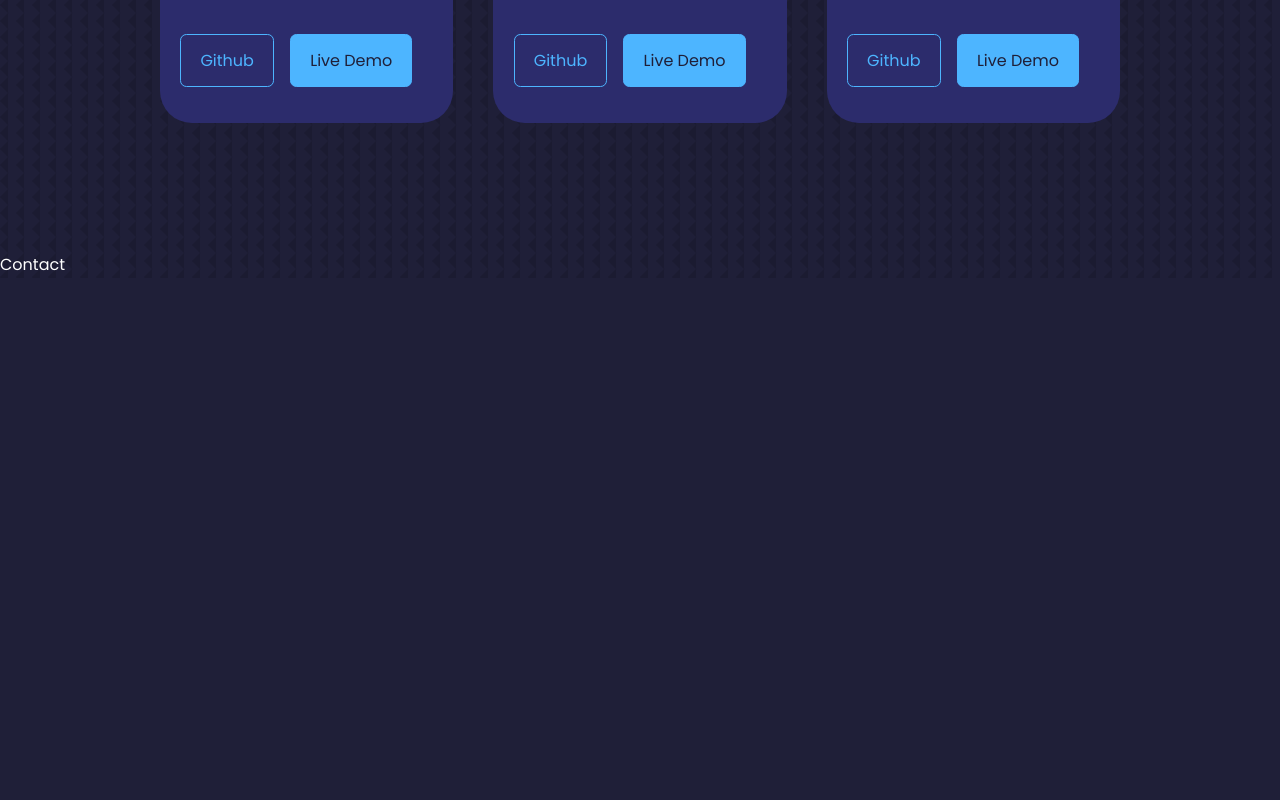
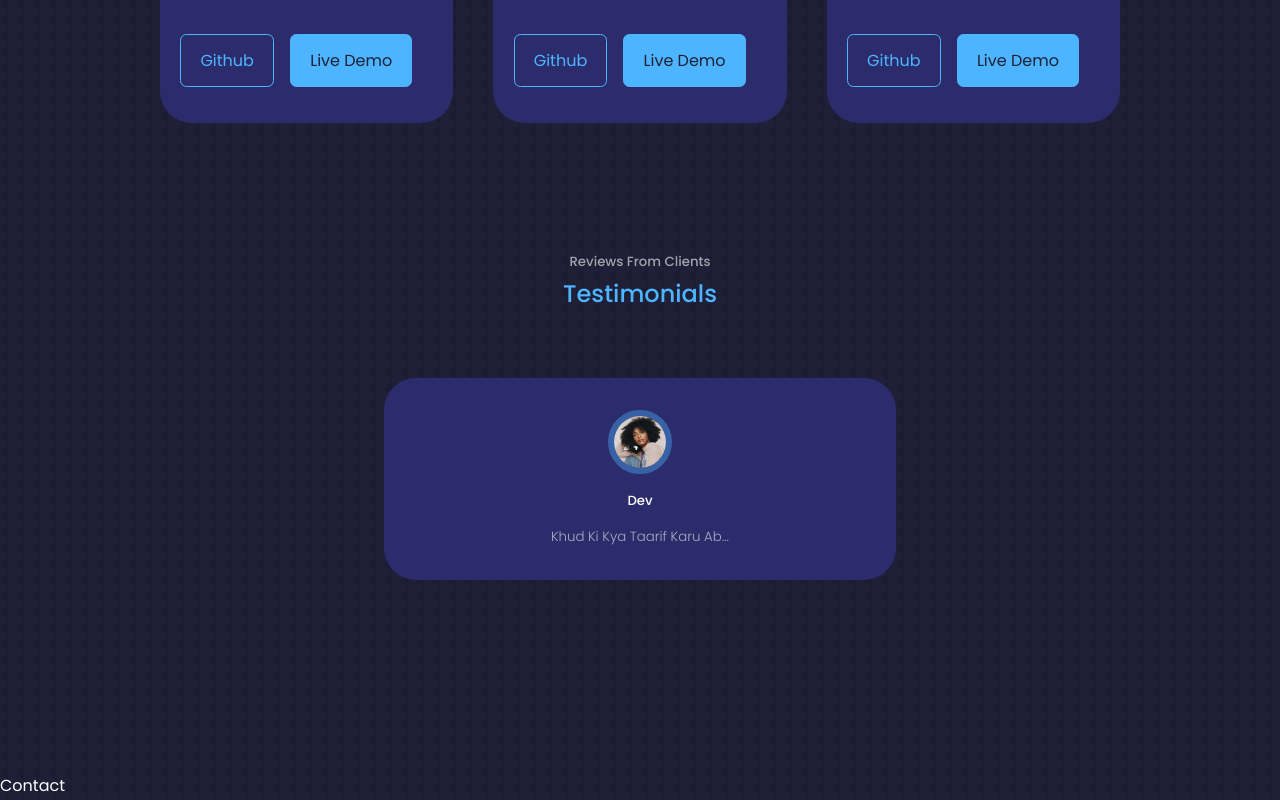
Before and after one commit to DEVKUMARRAI/DEVS-PORTFOLIO, a React (Create React App) app: page / in a window 1280 px wide. Shown: the part 4035-4835 px from the top of the page. Before the commit the page ends 4313 px from the top, so only its background shows below. Built offline with nearby package versions, Linux system fonts and the light colour scheme.

Commit message:
Testimonials Completed

```diff
--- a/package.json
+++ b/package.json
@@ -10,6 +10,7 @@
     "react-dom": "^18.2.0",
     "react-icons": "^4.10.1",
     "react-scripts": "5.0.1",
+    "swiper": "^10.0.4",
     "web-vitals": "^2.1.4"
   },
   "scripts": {
--- a/src/components/testimonials/Testimonials.jsx
+++ b/src/components/testimonials/Testimonials.jsx
@@ -1,11 +1,69 @@
-import React from 'react'
-import './testimonials.css'
+import React from "react";
+import "./testimonials.css";
+import AV1 from "../../assets/avatar1.jpg";
+import AV2 from "../../assets/avatar2.jpg";
+import AV3 from "../../assets/avatar3.jpg";
+import AV4 from "../../assets/avatar4.jpg";
+
+import { Navigation, Pagination, Scrollbar } from "swiper/modules";
+import { Swiper, SwiperSlide } from "swiper/react";
+import "swiper/css";
+import "swiper/css/navigation";
+
+const details = [
+  {
+    id: 1,
+    image: AV1,
+    name: "Dev",
+    review: "Khud Ki Kya Taarif Karu Ab...",
+  },
+  {
+    id: 2,
+    image: AV2,
+    name: "Rudra",
+    review: "Mast Website Banata Hai Ladka",
+  },
+  {
+    id: 3,
+    image: AV3,
+    name: "Shivansh",
+    review: "Papa Mere Best Full Stack Developer Hai",
+  },
+  {
+    id: 4,
+    image: AV4,
+    name: "Riya",
+    review: "Mera Bf Best Hai",
+  },
+];
+
 const Testimonials = () => {
   return (
-    <div>
+    <section id="testimonials">
+      <h5>Reviews From Clients</h5>
+      <h2>Testimonials</h2>
 
-    </div>
-  )
-}
+      <Swiper className="container testimonials_container"
+      modules={[ Pagination,Navigation]}
+      spaceBetween={40}
+      slidesPerView={1}
 
-export default Testimonials
+      pagination={{ clickable: true }}
+
+
+      >
+        {details.map(({ id, image, name, review }) => (
+          <SwiperSlide key={id} className="testimonial">
+            <div className="client_avatar">
+              <img src={image} alt={image} />
+            </div>
+            <h5 className="client_name">{name}</h5>
+            <small className="client_review">{review}</small>
+          </SwiperSlide>
+        ))}
+      </Swiper>
+    </section>
+  );
+};
+
+export default Testimonials;
--- a/src/components/testimonials/testimonials.css
+++ b/src/components/testimonials/testimonials.css
@@ -0,0 +1,41 @@
+.container.testimonials_container{
+    width: 40%;
+    padding-bottom: 4rem;
+}
+
+.client_avatar{
+    width: 4rem;
+    aspect-ratio: 1/1;
+    overflow: hidden;
+    border-radius: 50%;
+    margin: 0 auto 1rem;
+    border: 0.4rem solid var(--color-primary-variant);
+}
+.testimonial{
+    background: var(--color-bg-variant);
+    text-align: center;
+    padding: 2rem;
+    border-radius: 2rem;
+    user-select: none;
+}
+.client_review{
+    color: var(--color-light);
+    font-weight: 300;
+    display: block;
+    width: 80%;
+    margin: 0.8rem auto 0;
+}
+@media screen and (max-width:1024px) {
+   .container.testimonials_container{
+    width: 60%;
+   }
+
+  }
+  @media screen and (max-width:600px) {
+    .container.testimonials_container{
+        width: var(--container-width-sm);
+       }
+       .client_review{
+        width: var(--container-width-sm);
+       }
+  }
```
Also changed, not shown: 1 other file (tests, documents, lock files or other folders).
